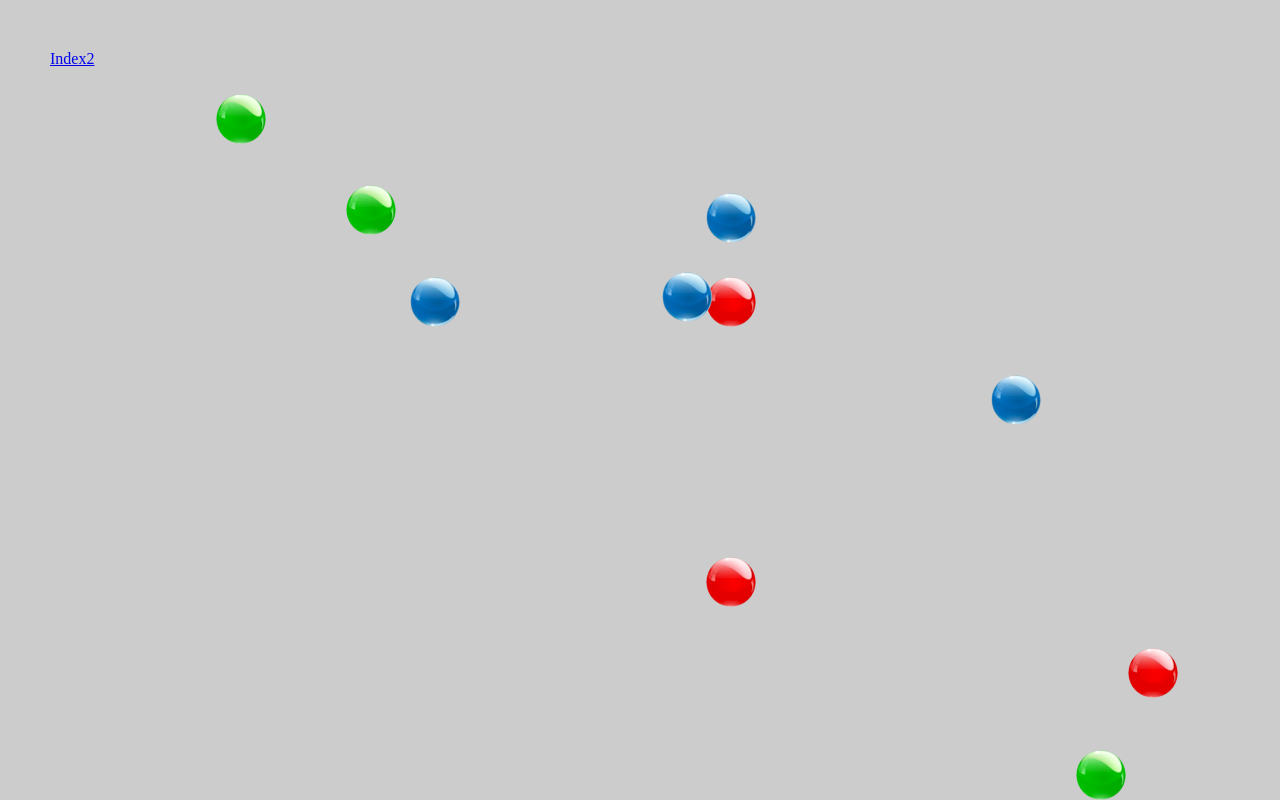
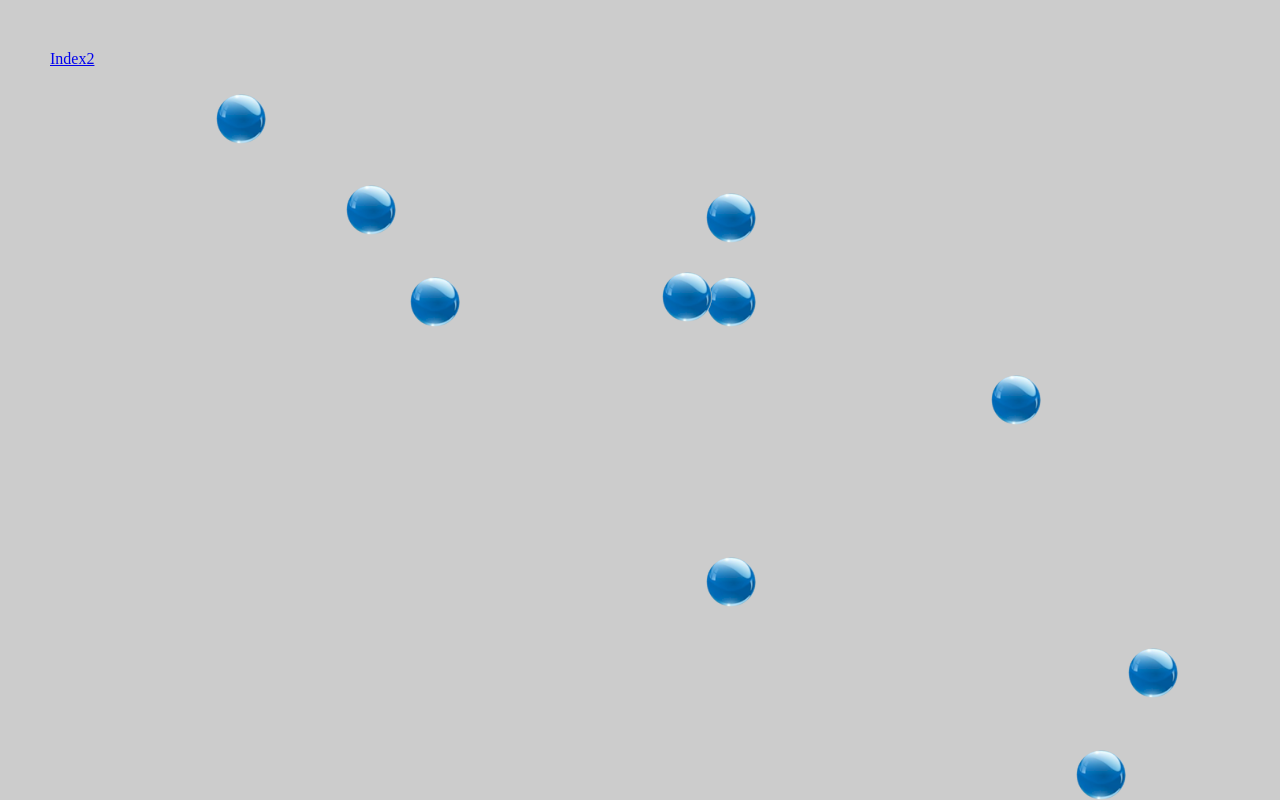
Before and after one commit to Mike-Savin/bubble-phonegap, a plain HTML site: page www/index.html in a window 1280 px wide. Drawn offline with Linux system fonts and the light colour scheme.

Commit message:
try to fix

```diff
--- a/www/css/index.css
+++ b/www/css/index.css
@@ -86,10 +86,10 @@ body {
   margin-left: -25px;
 }
 .bubble.red {
-  background-image: url('../img/f-jumpBall-r.png');
+  background-image: url('../img/f-jumpBall-b.png');
 }
 .bubble.green {
-  background-image: url('../img/f-jumpBall-g.png');
+  background-image: url('../img/f-jumpBall-b.png');
 }
 .bubble.blue {
   background-image: url('../img/f-jumpBall-b.png');
```
